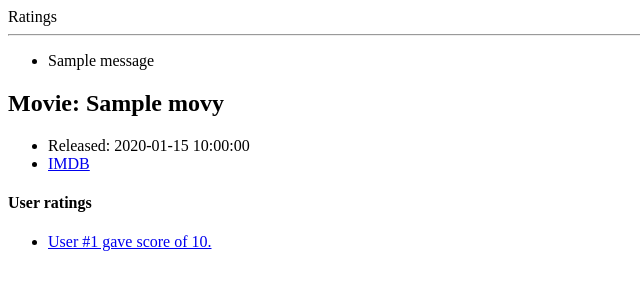
After one commit to paulinang/hb-lab-exercises, a Flask app: page /movies/1 in a window 1280 px wide. The commit adds this page. Shown: the top 300 px of the page, without its empty margins (0-640 px from the left). Run offline with Flask 2, Linux system fonts and the light colour scheme; tables that the repository leaves empty hold one stand-in row (values such as "Sample post"); one stand-in notice (Sample message) is shown.

Commit message:
Finished Part 2

```diff
--- a/server.py
+++ b/server.py
@@ -38,6 +38,31 @@ def user_list():
     return render_template("user_list.html", users=users)
 
 
+@app.route("/users/<user_id>")
+def user_details(user_id):
+    """Shows user details"""
+    user = User.query.get(user_id)
+    user_ratings = db.session.query(Movie.movie_id, Movie.title, Rating.score).join(Rating).join(User).filter(User.user_id == user_id).all()
+
+    return render_template("user_details.html", user=user, ratings=user_ratings)
+
+
+@app.route("/movies")
+def movie_list():
+    """Show list of movies."""
+
+    movies = Movie.query.all()
+    return render_template("movie_list.html", movies=movies)
+
+
+@app.route("/movies/<movie_id>")
+def movie_details(movie_id):
+    """Shows movies details"""
+    movie = Movie.query.get(movie_id)
+    user_ratings = db.session.query(Rating.user_id, Rating.score).join(Movie).filter(Movie.movie_id == movie_id).all()
+    return render_template("movie_details.html", movie=movie, ratings=user_ratings)
+
+
 @app.route("/register", methods=['GET'])
 def register_form():
     """Show register form."""
@@ -49,10 +74,79 @@ def register_form():
 def register_process():
     """Create user and redirect to homepage."""
 
+    # get arguments from register_form
+    email = request.form.get('email')
+    password = request.form.get('password')
+    age = int(request.form.get('age'))
+    zipcode = request.form.get('zipcode')
+
+    # check if user exists
+    if not db.session.query(User).filter(User.email == email).first():
+    # add user to db
+        user = User(email=email,
+                    password=password,
+                    age=age,
+                    zipcode=zipcode)
+        print user
+        db.session.add(user)
+        db.session.commit()
+        flash('Account successfully created.')
+    else:
+        flash('Account with that email already exists.')
+
+    # redirect to homepage
+
     return redirect('/')
 
 
+@app.route("/login", methods=['GET'])
+def login_form():
+    """Show login form."""
 
+    return render_template("login_form.html")
+
+
+@app.route("/login", methods=['POST'])
+def login_process():
+    """Login user and redirect to homepage."""
+
+    # get arguments from register_form
+    email = request.form.get('email')
+    password = request.form.get('password')
+
+
+    user_query = db.session.query(User).filter(User.email==email).first()
+
+
+    if not email or not password:
+        flash('Nice try getting around our form, hacker.')
+
+    elif user_query and user_query.password == password:
+        session['user_id'] = user_query.user_id
+
+        print '\n\n\n',session,'\n\n\n'
+        flash('Log in successful')
+
+    elif user_query:
+        flash('YOU WRONG, FOOL')
+
+    else:
+        flash('YOU DON\'T EXIST, GO MAKE AN ACCOUNT')
+
+    return redirect('/')
+
+@app.route("/logout")
+def logout_process():
+    """Remove user_id from session"""
+
+    if 'user_id' in session:
+        user_id = session.pop('user_id')
+        print session
+
+        flash ('Logged Out')
+    else:
+        flash ('Not logged in')
+    return redirect('/')
 
 if __name__ == "__main__":
     # We have to set debug=True here, since it has to be True at the
--- a/templates/base.html
+++ b/templates/base.html
@@ -2,12 +2,25 @@
 <html>
 <head>
   <title>Ratings</title>
+
 </head>
 
 <body>
   Ratings
   <hr>
 
+    {% with messages = get_flashed_messages() %}
+      {% if messages %}
+        <ul class=flashes>
+        {% for message in messages %}
+          <li>{{ message }}</li>
+        {% endfor %}
+        </ul>
+      {% endif %}
+    {% endwith %}
+
+
+
   {% block content %} put your content here {% endblock %}
 
 </body>
--- a/templates/homepage.html
+++ b/templates/homepage.html
@@ -2,6 +2,9 @@
 {% block content %}
 
 <h1>Ratings</h1>
+<h4><a href="/register">Register</a></h4>
+<h4><a href="/login">Login</a></h4>
+<h4><a href="/logout">Logout</a></h4>
 
 <h2>Movies</h2>
 <p><a href="/movies">View all movies</a></p>
--- /dev/null
+++ b/templates/movie_details.html
@@ -0,0 +1,19 @@
+{% extends 'base.html' %}
+{% block content %}
+    <h2>Movie: {{ movie.title }}</h2>
+    <ul>
+      <li>Released: {{movie.released_at}}</li>
+      <li><a href= "{{movie.imdb_url}}">IMDB</a></li>
+    </ul>
+    <h4>User ratings</h4>
+    <ul>
+      {% for r in ratings %}
+          <li>
+              <a href="/users/{{ r.user_id }}">
+                User #{{ r.user_id }} gave score of {{ r.score }}.
+              </a>
+          </li>
+      {% endfor %}
+    </ul>
+
+{% endblock %}
--- a/templates/register_form.html
+++ b/templates/register_form.html
@@ -13,6 +13,7 @@
     <input type='number' name='age' required><br>
     <label for='zipcode'>Zipcode: </label><br>
     <input type='number' name='zipcode' required><br>
+    <input type='submit' value='Create Account'>
 </form>
 
 {% endblock %}
```
Also changed, not shown: templates/login_form.html (added, +15 -0 lines), templates/movie_list.html (added, +15 -0 lines), templates/user_details.html (added, +20 -0 lines).
